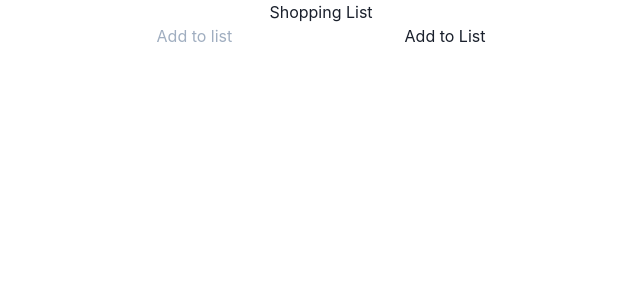
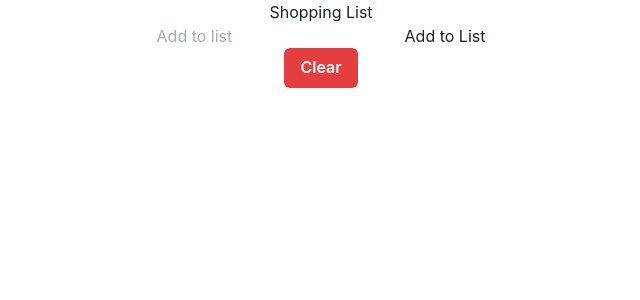
Before and after one commit to monterojavier/google-apprentice-project, a React (Create React App) app: page / in a window 1280 px wide. Shown: the top 300 px of the page, without its empty margins (319-959 px from the left). Built offline with nearby package versions, Linux system fonts and the light colour scheme.

Commit message:
Feature to delete entire shopping list with a single button click

```diff
--- a/src/components/List/List.js
+++ b/src/components/List/List.js
@@ -1,6 +1,7 @@
 import React, { useState } from "react";
 import Form from "../Form/Form";
 import Item from "../Item/Item";
+import { Button } from "@chakra-ui/react";
 
 function List() {
   const [items, setItems] = useState([]);
@@ -11,13 +12,17 @@ function List() {
     const newItems = [item, ...items];
 
     setItems(newItems);
-    console.log(...items);
+    console.log(item, ...items);
   };
 
   const removeItem = (id) => {
     const removeArr = [...items].filter((item) => item.id !== id);
 
     setItems(removeArr);
+  };
+
+  const removeAll = () => {
+    setItems([]);
   };
 
   const editItem = (itemId, newValue) => {
@@ -42,6 +47,9 @@ function List() {
     <div>
       <h1>Shopping List</h1>
       <Form onSubmit={addItems} />
+      <Button colorScheme="red" onClick={removeAll}>
+        Clear
+      </Button>
       <Item
         items={items}
         completeItem={completeItem}
```
Also changed, not shown: 1 other file (tests, documents, lock files or other folders).
